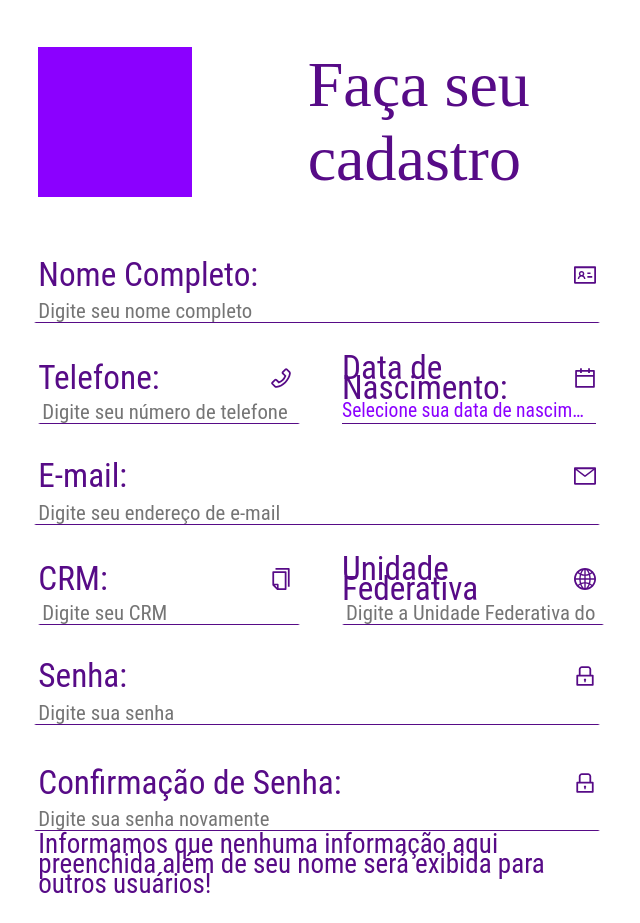
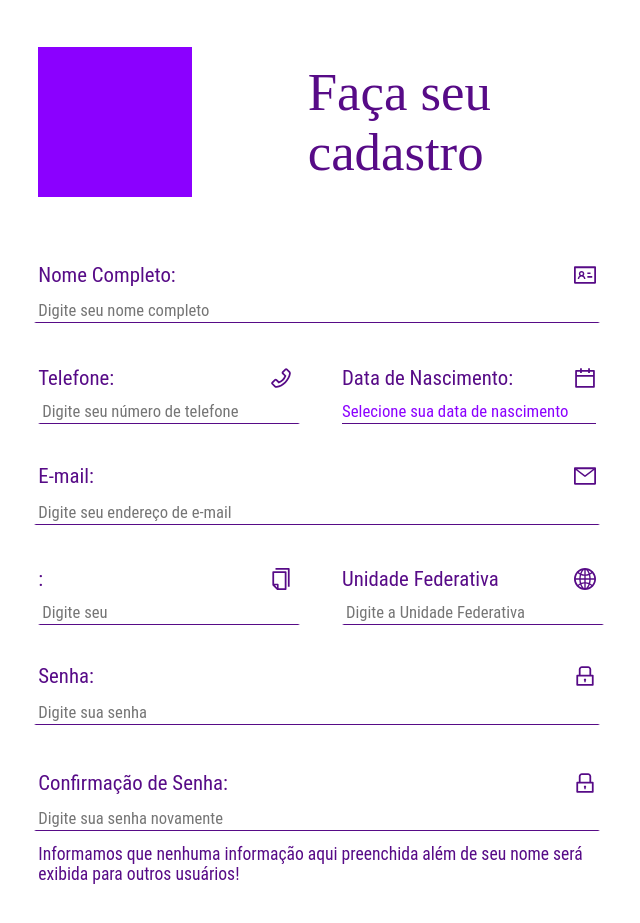
Before and after one commit to cpejr/front-web-mvpclinicas, a React (Vite) app: page /cadastro in a window 1280 px wide. Shown: the top 923 px of the page, without its empty margins (323-963 px from the left). Built offline with nearby package versions, Linux system fonts and the light colour scheme.

Commit message:
feat: add campo condicional no cadastro

```diff
--- a/src/pages/Cadastro/Cadastro.jsx
+++ b/src/pages/Cadastro/Cadastro.jsx
@@ -1,5 +1,5 @@
-import React, { useState } from 'react';
-import { DatePicker } from 'antd';
+import React, { useState } from "react";
+import { DatePicker } from "antd";
 import {
   Body,
   BotoesEdicao,
@@ -29,24 +29,24 @@ import {
   LoadingOutlined,
 } from "@ant-design/icons";
 
-import { apenasLetras, telefone } from '../../../utils/masks';
+import { apenasLetras, telefone } from "../../../utils/masks";
 import Botao from "../../Styles/Botao";
 import Input from "../../Styles/Input";
 import AddToast from "../../components/AddToast/AddToast";
 import { toast } from "react-toastify";
 import _ from "lodash";
-import { Spin } from 'antd';
-import * as managerService from '../../services/ManagerService/managerService';
-
-
+import { Spin } from "antd";
+import * as managerService from "../../services/ManagerService/managerService";
 
 function Cadastro() {
-
   const [erro, setErro] = useState(false);
   const [erroEmailIgual, setErroEmailIgual] = useState(false);
   const [estado, setEstado] = useState({});
   const [usuario, setUsuario] = useState({});
   const [carregando, setCarregando] = useState(false);
+  const [formacao, setFormacao] = useState("dentista");
+  const [stringRegistro, setStringRegistro] = useState("");
+
   const errors = {};
   const antIcon = <LoadingOutlined style={{ fontSize: 24 }} spin />;
 
@@ -55,7 +55,7 @@ function Cadastro() {
     telefone: true,
     data_nascimento: true,
     email: true,
-    crm: true,
+    registro: true,
     uni_federativa: true,
     senha: true,
     confirmacao_senha: true,
@@ -65,7 +65,7 @@ function Cadastro() {
     telefone: false,
     data_nascimento: false,
     email: false,
-    crm: false,
+    registro: false,
     uni_federativa: false,
     senha: false,
     confirmacao_senha: false,
@@ -90,29 +90,26 @@ function Cadastro() {
         setErroEmailIgual(false);
       }
     }
-
   }
 
   function preenchendoDados(e) {
     const { name, value } = e.target;
     if (value) {
       setCamposVazios({ ...camposVazios, [name]: false });
-    } else
-      setCamposVazios({ ...camposVazios, [name]: true });
+    } else setCamposVazios({ ...camposVazios, [name]: true });
 
     if (
-      (name === 'telefone' && value.length < 15) ||
-      ((name === 'senha' || name === 'confirmacao_senha') && value.length < 6)
+      (name === "telefone" && value.length < 15) ||
+      ((name === "senha" || name === "confirmacao_senha") && value.length < 6)
     ) {
       setErro({ ...erro, [name]: true });
     } else {
       setErro({ ...erro, [name]: false });
     }
-
     setUsuario({ ...usuario, [name]: value });
     setEstado({ ...estado, [name]: value });
 
-    if (name === 'nome') {
+    if (name === "nome") {
       setEstado({
         ...estado,
         [name]: apenasLetras(value),
@@ -120,21 +117,26 @@ function Cadastro() {
       setUsuario({ ...usuario, [name]: apenasLetras(value) });
     }
 
-    if (name === 'telefone') {
+    if (name === "telefone") {
       setEstado({ ...estado, [name]: telefone(value) });
       setUsuario({ ...usuario, [name]: telefone(value) });
     }
 
-    if (name === 'crm') {
-      setEstado({ ...estado, [name]: (value) });
-      setUsuario({ ...usuario, [name]: (value) });
+    if (name === "registro") {
+      console.log(name + " " + value);
+      setEstado({ ...estado, [name]: value });
+      setUsuario({ ...usuario, [name]: value });
     }
 
-    if (name === 'uni_federativa') {
+    if (name === "uni_federativa") {
       setEstado({ ...estado, [name]: apenasLetras(value) });
       setUsuario({ ...usuario, [name]: apenasLetras(value) });
     }
 
+    // tem que fazer um if (name === "formacao") e adicionar isso aqui
+    if (formacao == "medico") setStringRegistro("CRM");
+    else if (formacao == "dentista") setStringRegistro("CRO");
+    else if (formacao == "enfermeiro") setStringRegistro("COREN");
   }
 
   function preenchendoData(name, value) {
@@ -145,43 +147,37 @@ function Cadastro() {
   }
 
   async function requisicaoCadastro() {
-
     setCarregando(true);
     if (!usuario.nome) errors.nome = true;
     if (!usuario.telefone) errors.telefone = true;
     if (!usuario.data_nascimento) errors.data_nascimento = true;
     if (!usuario.email) errors.email = true;
-    if (!usuario.crm) errors.crm = true;
+    if (!usuario.registro) errors.registro = true;
     if (!usuario.uni_federativa) errors.uni_federativa = true;
     if (!usuario.senha) errors.senha = true;
     if (!usuario.confirmacao_senha) errors.confirmacao_senha = true;
 
-
     if (_.isEqual(camposVazios, verificaCamposVazios)) {
       if (usuario.senha !== usuario.confirmacao_senha) {
-        toast.error('As senhas digitadas são diferentes.');
+        toast.error("As senhas digitadas são diferentes.");
         setCarregando(false);
-
       } else if (erroEmailIgual === true) {
-        toast.error('O email digitado já está cadastrado no sistema!');
+        toast.error("O email digitado já está cadastrado no sistema!");
         setCarregando(false);
-
       } else if (erro.telefone === true) {
-        toast.error('Digite o numero de telefone na formatação correta!');
+        toast.error("Digite o numero de telefone na formatação correta!");
         setCarregando(false);
       } else if (erro.senha === true) {
-        toast.error('Digite uma senha formatação correta!');
+        toast.error("Digite uma senha formatação correta!");
         setCarregando(false);
       } else {
         await managerService.CadastroUsuario(usuario);
-        toast.success('Usuário cadastrado com sucesso!');
+        toast.success("Usuário cadastrado com sucesso!");
         setCarregando(false);
-
       }
     } else {
-      toast.error('Preencha todos os campos obrigatórios');
+      toast.error("Preencha todos os campos obrigatórios");
       setCarregando(false);
-
     }
 
     setCarregando(false);
@@ -196,10 +192,9 @@ function Cadastro() {
           </CaixaLogo>
           <Titulo>
             Faça seu
-            <br style={{ display: 'block' }} />
+            <br style={{ display: "block" }} />
             cadastro
           </Titulo>
-
         </CaixaTitulo>
         <CaixaInputs>
           <ConjuntoTituloInput>
@@ -218,7 +213,7 @@ function Cadastro() {
               onChange={preenchendoDados}
               erro={erro.nome}
               camposVazios={camposVazios.nome}
-
+              fontSize="0.8em"
             ></Input>
           </ConjuntoTituloInput>
           <InputDividido>
@@ -239,6 +234,7 @@ function Cadastro() {
                 onChange={preenchendoDados}
                 erro={erro.telefone}
                 camposVazios={camposVazios.telefone}
+                fontSize="0.8em"
               ></Input>
               {erro.telefone && (
                 <Rotulo>Digite um e-mail no formato (XX)XXXXX-XXXX</Rotulo>
@@ -254,24 +250,23 @@ function Cadastro() {
               <TituloIcon>
                 <EstiloData>
                   <DatePicker
-                    style={{ border: '0px', width: '100%' }}
+                    style={{ border: "0px", width: "100%" }}
                     placeholder="Selecione sua data de nascimento"
                     locale="pt_BR"
                     format="DD/MM/YYYY"
                     value={estado.data_nascimento}
                     name="data_nascimento"
-                    onChange={(value) => preenchendoData('data_nascimento', value)}
+                    onChange={(value) =>
+                      preenchendoData("data_nascimento", value)
+                    }
                     erro={erro.data_nascimento}
                     suffixIcon={null}
-
                   />
                 </EstiloData>
-
               </TituloIcon>
             </ConjuntoTituloInput>
           </InputDividido>
           <ConjuntoTituloInput>
-
             <TituloIcon>
               <TituloInput>E-mail:</TituloInput>
               <MailOutlined style={{ fontSize: "22px", color: "#570B87" }} />
@@ -286,29 +281,34 @@ function Cadastro() {
               erro={erro.email}
               camposVazios={camposVazios.email}
               onChange={validacaoEmail}
+              fontSize="0.8em"
             ></Input>
             {erro.email && (
               <Rotulo>Digite um e-mail no formato email@email.com</Rotulo>
             )}
           </ConjuntoTituloInput>
+          {formacao ? (
             <InputDividido>
               <ConjuntoTituloInput>
                 <TituloIcon>
-                <TituloInput>CRM:</TituloInput>
-                <CopyOutlined style={{ fontSize: "22px", color: "#570B87" }} />
+                  <TituloInput>{stringRegistro}:</TituloInput>
+                  <CopyOutlined
+                    style={{ fontSize: "22px", color: "#570B87" }}
+                  />
                 </TituloIcon>
                 <Input
-                placeholder="Digite seu CRM"
+                  placeholder={`Digite seu ${stringRegistro}`}
                   backgroundColor="white"
                   width="100%"
                   heightMedia700="20px"
                   alignSelf="flex-start"
                   marginBottomMedia700="8%"
-                name="crm"
-                value={estado.crm}
-                erro={erro.crm}
-                camposVazios={camposVazios.crm}
+                  name="registro"
+                  value={estado.registro}
+                  erro={erro.registro}
+                  camposVazios={camposVazios.registro}
                   onChange={preenchendoDados}
+                  fontSize="0.8em"
                 ></Input>
               </ConjuntoTituloInput>
               <ConjuntoTituloInput>
@@ -319,7 +319,7 @@ function Cadastro() {
                   />
                 </TituloIcon>
                 <Input
-                placeholder="Digite a Unidade Federativa do CRM"
+                  placeholder="Digite a Unidade Federativa"
                   backgroundColor="white"
                   width="100%"
                   heightMedia700="20px"
@@ -331,9 +331,11 @@ function Cadastro() {
                   camposVazios={camposVazios.uni_federativa}
                   value={estado.uni_federativa}
                   onChange={preenchendoDados}
+                  fontSize="0.8em"
                 ></Input>
               </ConjuntoTituloInput>
             </InputDividido>
+          ) : null}
           <ConjuntoTituloInput>
             <TituloIcon>
               <TituloInput>Senha:</TituloInput>
@@ -351,6 +353,7 @@ function Cadastro() {
               erro={erro.senha}
               onChange={preenchendoDados}
               camposVazios={camposVazios.senha}
+              fontSize="0.8em"
             ></Input>
             {erro.senha && (
               <Rotulo>A senha deve ter no minimo 6 dígitos.</Rotulo>
@@ -373,10 +376,13 @@ function Cadastro() {
               camposVazios={camposVazios.senhaConfirmada}
               value={estado.confirmacao_senha}
               onChange={preenchendoDados}
+              fontSize="0.8em"
             ></Input>
-            <SubtituloInput>Informamos que nenhuma informação aqui preenchida além de seu nome será exibida para outros usuários!</SubtituloInput>
+            <SubtituloInput>
+              Informamos que nenhuma informação aqui preenchida além de seu nome
+              será exibida para outros usuários!
+            </SubtituloInput>
           </ConjuntoTituloInput>
-
         </CaixaInputs>
         <CaixaBotoes>
           <BotoesEdicao>
@@ -386,13 +392,18 @@ function Cadastro() {
               color="#570B87"
               textDecoration="underline"
               onClick={() => {
-                window.location.href = "/Login"
+                window.location.href = "/Login";
               }}
-            >Já possui uma conta?</Botao>
+            >
+              Já possui uma conta?
+            </Botao>
             <Botao
               border-radius="10px"
-              onClick={() => { requisicaoCadastro(); }}>
-              {carregando ? <Spin indicator={antIcon} /> : 'Confirmar'}
+              onClick={() => {
+                requisicaoCadastro();
+              }}
+            >
+              {carregando ? <Spin indicator={antIcon} /> : "Confirmar"}
             </Botao>
           </BotoesEdicao>
         </CaixaBotoes>
--- a/src/pages/Cadastro/Styles.js
+++ b/src/pages/Cadastro/Styles.js
@@ -10,17 +10,16 @@ export const Body = styled.div`
 
 export const EstiloData = styled.div`
   display: flex;
-  font-family: 'Roboto Condensed';
+  font-family: "Roboto Condensed";
   color: black;
-  border-bottom: 1px solid #570B87;
+  border-bottom: 1px solid #570b87;
   width: 100%;
   padding: 0px 0px 0px;
   margin-bottom: 4px;
-
   .ant-picker-input input::placeholder {
-    color: #8B00FF;
-    font-family: 'Roboto Condensed';
-    font-size: 1.4em;
+    color: #8b00ff;
+    font-family: "Roboto Condensed";
+    font-size: 1.2em;
     padding: 0px 0px 0px;
   }
 
@@ -32,7 +31,6 @@ export const EstiloData = styled.div`
     margin-bottom: 3px;
   }
 `;
-
 
 export const Conteudo = styled.div`
   display: flex;
@@ -53,7 +51,7 @@ export const CaixaLogo = styled.div`
   align-items: center;
   width: 300px;
   height: 150px;
-  background-color: #8B00FF;
+  background-color: #8b00ff;
   margin: 2%;
   margin-left: 15%;
 
@@ -81,50 +79,50 @@ export const Titulo = styled.div`
   height: 20px;
   font-family: "Courgette";
   font-weight: 400;
-  font-size: 4em;
+  font-size: 3.3rem;
   display: flex;
-  color: #570B87;
+  color: #570b87;
   justify-content: flex-start;
   align-items: center;
 
   @media (max-width: 1200px) {
-    font-size: 3.3em;
+    font-size: 3rem;
   }
 
   @media (max-width: 1000px) {
-    font-size: 3em;
+    font-size: 2.5rem;
   }
 
   @media (max-width: 578px) {
-    font-size: 2.5em;
+    font-size: 2.3rem;
   }
 
   @media (max-width: 520px) {
-    font-size: 2.3em;
+    font-size: 2rem;
   }
 
   @media (max-width: 460px) {
-    font-size: 2.0em;
+    font-size: 1.7rem;
   }
 
   @media (max-width: 381px) {
-    font-size: 1.8em;
+    font-size: 1.8rem;
   }
 
   @media (max-width: 358px) {
-    font-size: 1.6em;
+    font-size: 1.6rem;
   }
 
   @media (max-width: 335px) {
-    font-size: 1.4em;
+    font-size: 1.4rem;
   }
 
   @media (max-width: 335px) {
-    font-size: 1.3em;
+    font-size: 1.3rem;
   }
 
   @media (max-width: 299px) {
-    font-size: 1.2em;
+    font-size: 1.2rem;
   }
 `;
 
@@ -138,23 +136,23 @@ export const CaixaTitulo = styled.div`
   padding: 2%;
   gap: 200px;
   @media (max-width: 400px) {
-    gap:50px;
+    gap: 50px;
   }
 
   @media (max-width: 1450px) {
-    gap:100px;
+    gap: 100px;
   }
 
   @media (max-width: 1450px) {
-    gap:100px;
+    gap: 100px;
   }
 
   @media (max-width: 1000px) {
-    gap:80px;
+    gap: 80px;
   }
 
   @media (max-width: 430px) {
-    gap:40px;
+    gap: 40px;
   }
 `;
 
@@ -167,10 +165,10 @@ export const CaixaInputs = styled.div`
   height: 70%;
   width: 70%;
   padding: 2%;
-   font-size: 1.3em;
+  font-size: 1.3rem;
   @media (max-width: 900px) {
     width: 90%;
-     font-size: 1.1em;
+    font-size: 1.1rem;
   }
   @media (max-width: 700px) {
     gap: 5px;
@@ -212,23 +210,23 @@ export const TituloInput = styled.div`
   height: 20px;
   font-family: "Roboto Condensed";
   font-weight: 400;
-  font-size: 1.6em;
+  font-size: 1.3rem;
   line-height: 20px;
   display: flex;
   align-items: center;
   justify-content: flex-start;
-  color: #570B87;
+  color: #570b87;
 
   @media (max-width: 900px) {
-    font-size: 1.1em;
+    font-size: 1.1rem;
   }
 
   @media (max-width: 500px) {
-    font-size: 1em;
+    font-size: 1rem;
   }
 
   @media (max-width: 306px) {
-    font-size: 0.9em;
+    font-size: 0.9rem;
   }
 `;
 
@@ -236,37 +234,25 @@ export const SubtituloInput = styled.div`
   height: 30px;
   font-family: "Roboto Condensed";
   font-weight: 400;
-  font-size: 1.3em;
+  font-size: 1.1rem;
   line-height: 20px;
   display: flex;
   align-items: center;
   justify-content: flex-start;
-  color: #570B87;
-
-  @media (max-width: 1000px) {
-    font-size: 1.2em;
-    align-items: center;
-    justify-content: flex-start;
-  }
+  color: #570b87;
 
   @media (max-width: 800px) {
-    font-size: 1.1em;
-    align-items: center;
-    justify-content: flex-start;
+    font-size: 1rem;
   }
 
   @media (max-width: 500px) {
-    font-size: 1em;
-    align-items: center;
-    justify-content: flex-start;
+    font-size: 0.9rem;
     margin-top: 25px;
     margin-bottom: 25px;
   }
 
   @media (max-width: 326px) {
-    font-size: 0.9em;
-    align-items: center;
-    justify-content: flex-start;
+    font-size: 0.8rem;
   }
 
   @media (max-width: 288px) {
@@ -318,13 +304,11 @@ export const Rotulo = styled.div`
   width: 100%;
   font-family: "Barlow", sans-serif;
   font-weight: 200;
-  font-size: 1em;
-  color: #E00000;
-
+  font-size: 1rem;
+  color: #e00000;
 `;
 
 export const Fonte = styled.div`
   font-family: "Barlow", sans-serif;
   font-size: 1.7m;
-
 `;
```
Lines whose indentation alone changed are shown as unchanged.
